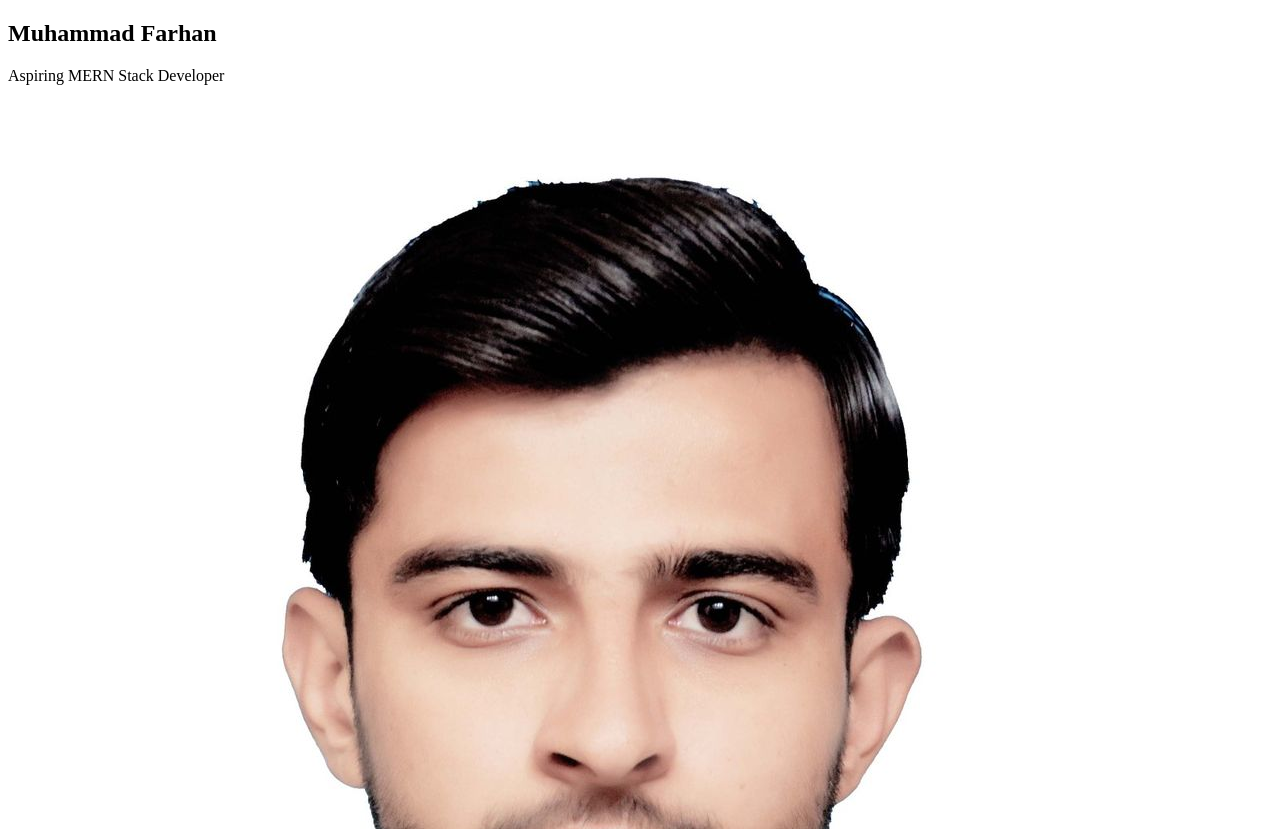
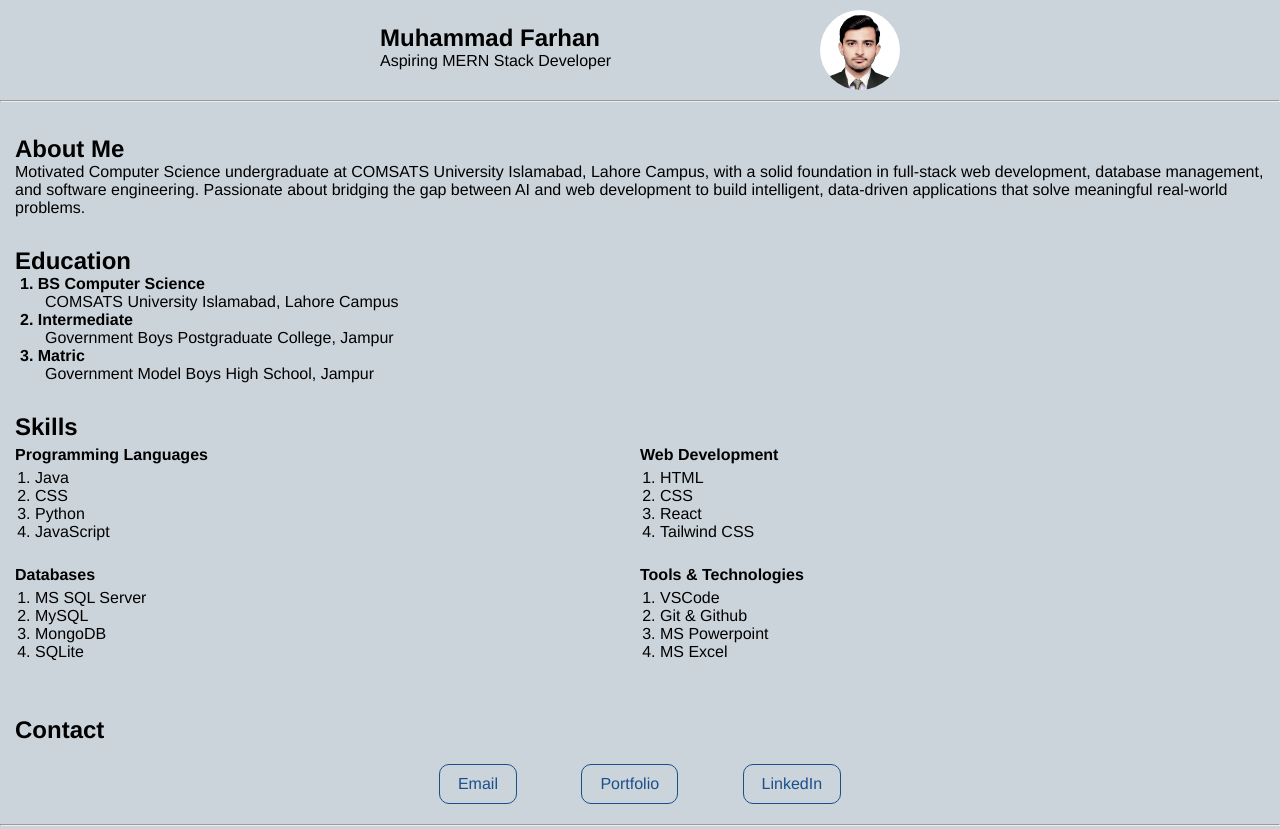
Before and after one commit to MFarhan32/Web-Development-Assignments, a plain HTML site: page assignment-1/index.html in a window 1280 px wide. Shown: the top 829 px of the page. Drawn offline with Linux system fonts and the light colour scheme.

Commit message:
Completed CV using simple css

```diff
--- a/assignment-1/index.html
+++ b/assignment-1/index.html
@@ -4,19 +4,28 @@
     <meta charset="UTF-8" />
     <meta name="viewport" content="width=device-width, initial-scale=1.0" />
     <title>Muhammad Farhan - Resume</title>
-    <!-- <link rel="stylesheet" href="style.css" /> -->
+    <link rel="stylesheet" href="style.css" />
     <!-- <script src="https://cdn.jsdelivr.net/npm/@tailwindcss/browser@4"></script> -->
   </head>
   <body>
     <header>
       <nav>
+        <div class="nav-content">
+          <div class="avatar">
+            <img src="farhan.jpg" alt="Profile Picture" />
+          </div>
+
+          <div class="profile-text">
             <h1>Muhammad Farhan</h1>
             <p>Aspiring MERN Stack Developer</p>
-        <img src="farhan.jpg" alt="Profile Picture" />
+          </div>
+        </div>
       </nav>
     </header>
+    <hr />
+    <br />
     <main>
-      <section>
+      <section class="about heading-main">
         <h2>About Me</h2>
         <p>
           Motivated Computer Science undergraduate at COMSATS University
@@ -27,19 +36,21 @@
           problems.
         </p>
       </section>
-      <section>
+      <section class="education heading-main">
         <h2>Education</h2>
         <dl>
-          <dh>BS Computer Science</dh>
+          <dh>1. BS Computer Science</dh>
           <dd>COMSATS University Islamabad, Lahore Campus</dd>
-          <dh>Intermediate</dh>
+          <dh>2. Intermediate</dh>
           <dd>Government Boys Postgraduate College, Jampur</dd>
-          <dh>Matric</dh>
+          <dh>3. Matric</dh>
           <dd>Government Model Boys High School, Jampur</dd>
         </dl>
       </section>
-      <section>
+      <section class="skills heading-main">
         <h2>Skills</h2>
+        <div class="skills-grid">
+          <div>
             <h4>Programming Languages</h4>
             <ul>
               <li>Java</li>
@@ -47,6 +58,8 @@
               <li>Python</li>
               <li>JavaScript</li>
             </ul>
+          </div>
+          <div>
             <h4>Web Development</h4>
             <ul>
               <li>HTML</li>
@@ -54,6 +67,8 @@
               <li>React</li>
               <li>Tailwind CSS</li>
             </ul>
+          </div>
+          <div>
             <h4>Databases</h4>
             <ul>
               <li>MS SQL Server</li>
@@ -61,6 +76,8 @@
               <li>MongoDB</li>
               <li>SQLite</li>
             </ul>
+          </div>
+          <div>
             <h4>Tools & Technologies</h4>
             <ul>
               <li>VSCode</li>
@@ -68,13 +85,18 @@
               <li>MS Powerpoint</li>
               <li>MS Excel</li>
             </ul>
+          </div>
+        </div>
       </section>
-      <section>
+      <section class="contact heading-main">
         <h2>Contact</h2>
         <a href="mailto:farhan.baloch9632@gmail.com">Email</a>
         <a href="https://mfarhan.tech">Portfolio</a>
         <a href="https://linkedin.com/in/muhammad-farhan-383593347">LinkedIn</a>
       </section>
+
+      <hr />
+
       <footer>
         <p>&copy Muhammad Farhan 2026</p>
       </footer>
--- a/assignment-1/style.css
+++ b/assignment-1/style.css
@@ -1,3 +1,105 @@
-.profile-image {
-  width: 100px;
+* {
+  margin: 0;
+  padding: 0;
+  box-sizing: border-box;
+  background-color: rgb(204, 212, 219);
+  font-family: "Helvetica Neue", Helvetica, Arial, sans-serif;
 }
+
+nav {
+  padding: 10px;
+}
+
+.nav-content {
+  max-width: 520px;
+  margin: 0 auto;
+  display: flow-root;
+}
+
+.avatar {
+  float: right;
+  width: 80px;
+  height: 80px;
+  margin-left: 20px;
+}
+
+.avatar img {
+  width: 100%;
+  height: 100%;
+  border-radius: 50%;
+  object-fit: cover;
+  object-position: center top;
+  display: block;
+}
+
+.profile-text {
+  padding-top: 14px;
+  text-align: left;
+}
+
+.heading-main {
+  padding: 15px;
+}
+
+dh {
+  font-weight: bolder;
+  margin: 5px;
+}
+dd {
+  padding-left: 30px;
+}
+
+.skills-grid {
+  display: flow-root;
+  margin-top: 5px;
+}
+
+.skills-grid > div {
+  float: left;
+  width: 50%;
+  padding: 0 25px 25px 0;
+  box-sizing: border-box;
+}
+
+.skills-grid > div:nth-child(3) {
+  clear: both;
+}
+
+.skills-grid h4 {
+  margin-bottom: 5px;
+}
+
+.skills-grid ul {
+  padding-left: 20px;
+  list-style: decimal;
+}
+
+.contact {
+  text-align: center;
+}
+.contact h2 {
+  margin-bottom: 15px;
+  text-align: left;
+}
+
+.contact a {
+  display: inline-block;
+  margin: 5px 30px;
+  padding: 10px 18px;
+  color: #1a4f8b;
+  text-decoration: none;
+  border: 1px solid #1a4f8b;
+  border-radius: 10px;
+}
+
+.contact a:hover {
+  background-color: #1a4f8b;
+  color: white;
+}
+
+footer {
+  padding: 20px;
+  font-weight: bold;
+  font-size: large;
+  text-align: center;
+}
```
Lines whose indentation alone changed are shown as unchanged.
